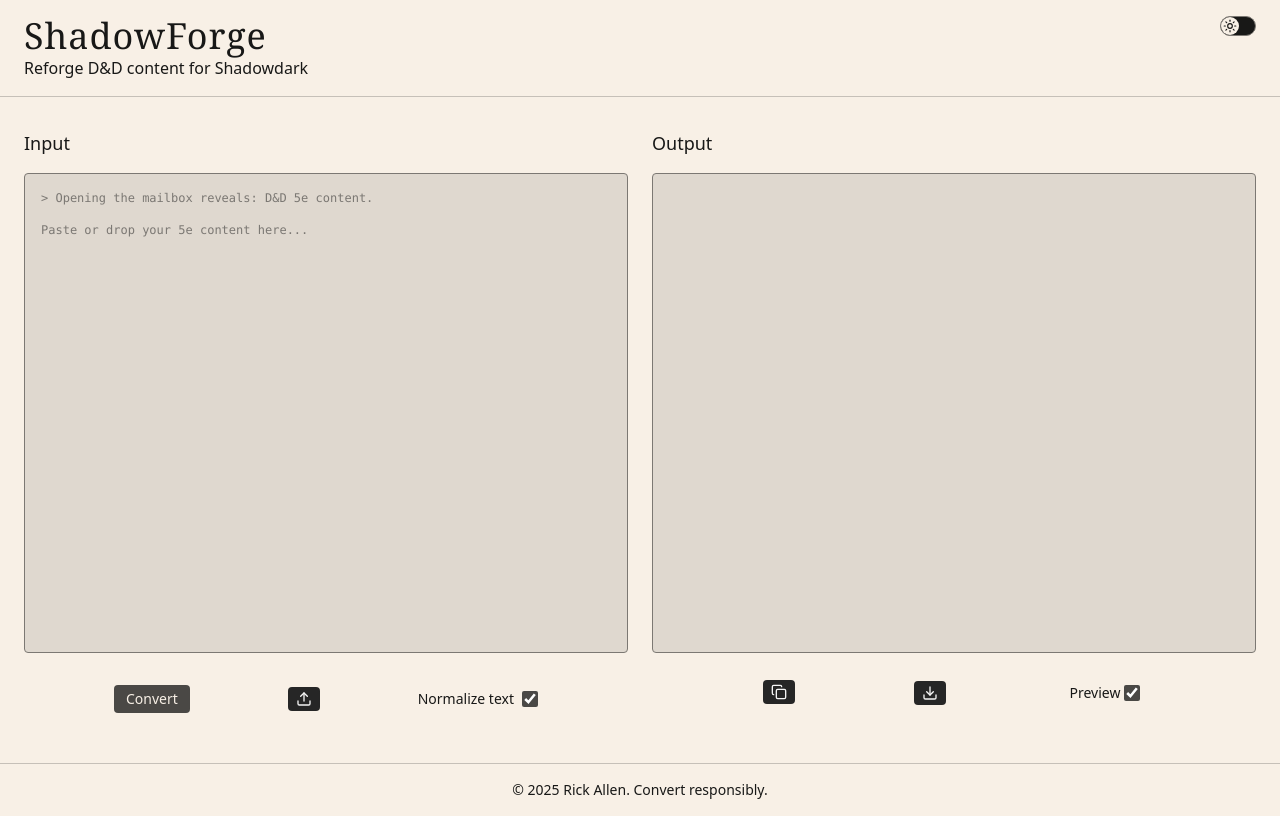
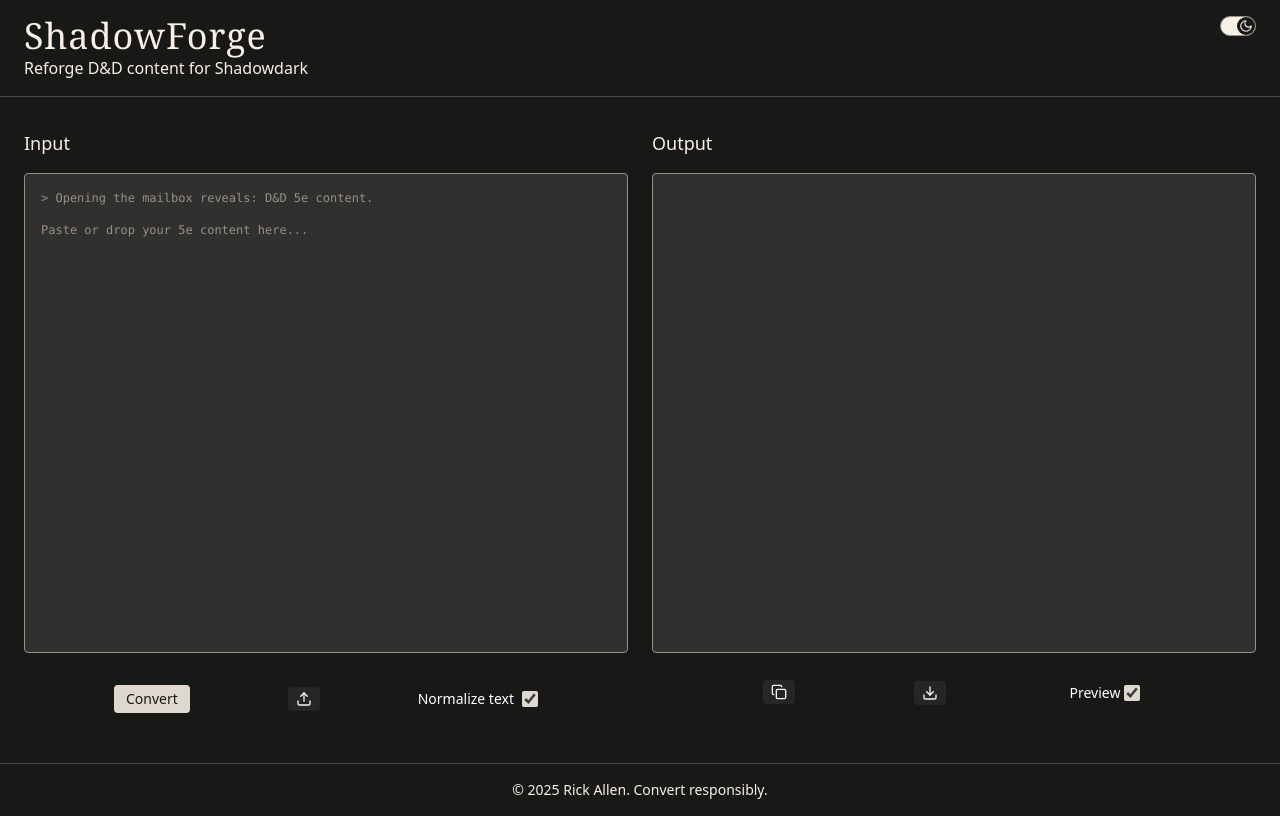
Before and after one commit to rickboot/ShadowForge, a Next.js app: page / in a window 1280 px wide. Built offline with nearby package versions, Linux system fonts and the light colour scheme.

Commit message:
default to dark theme

```diff
--- a/components/ShadowForgeLayout.tsx
+++ b/components/ShadowForgeLayout.tsx
@@ -30,9 +30,9 @@
   const [previewMode, setPreviewMode] = useState(true);
   const [theme, setTheme] = useState<'dark' | 'light'>(() => {
     if (typeof window === 'undefined') {
-      return 'light';
+      return 'dark';
     }
-    return (localStorage.getItem('theme') as 'dark' | 'light') || 'light';
+    return (localStorage.getItem('theme') as 'dark' | 'light') || 'dark';
   });
 
   useEffect(() => {
```
